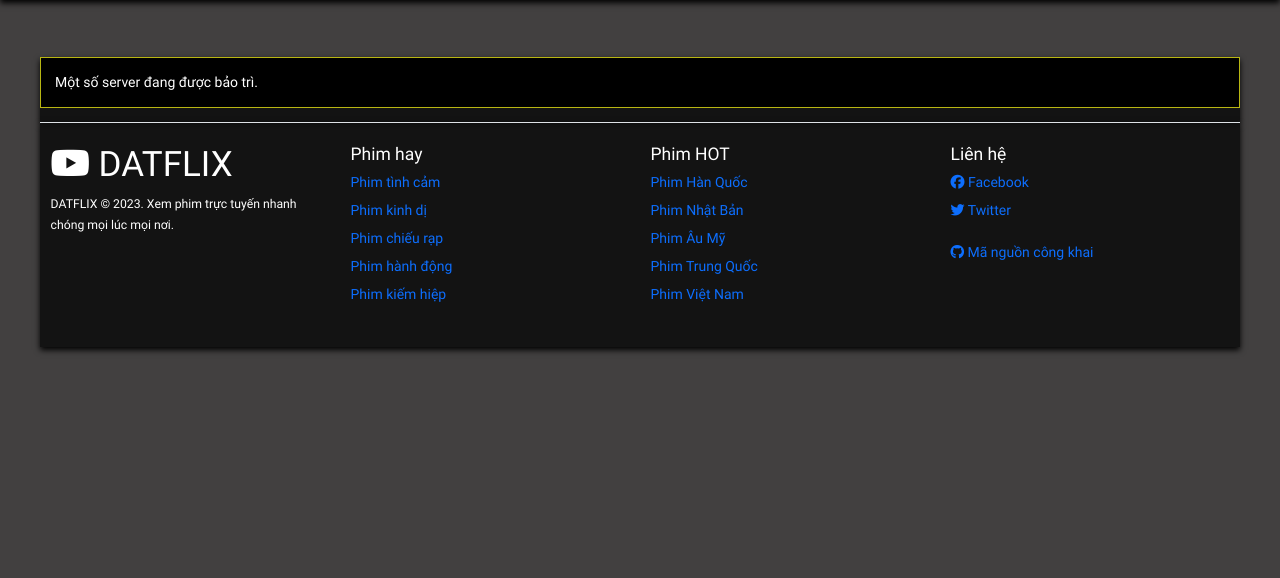
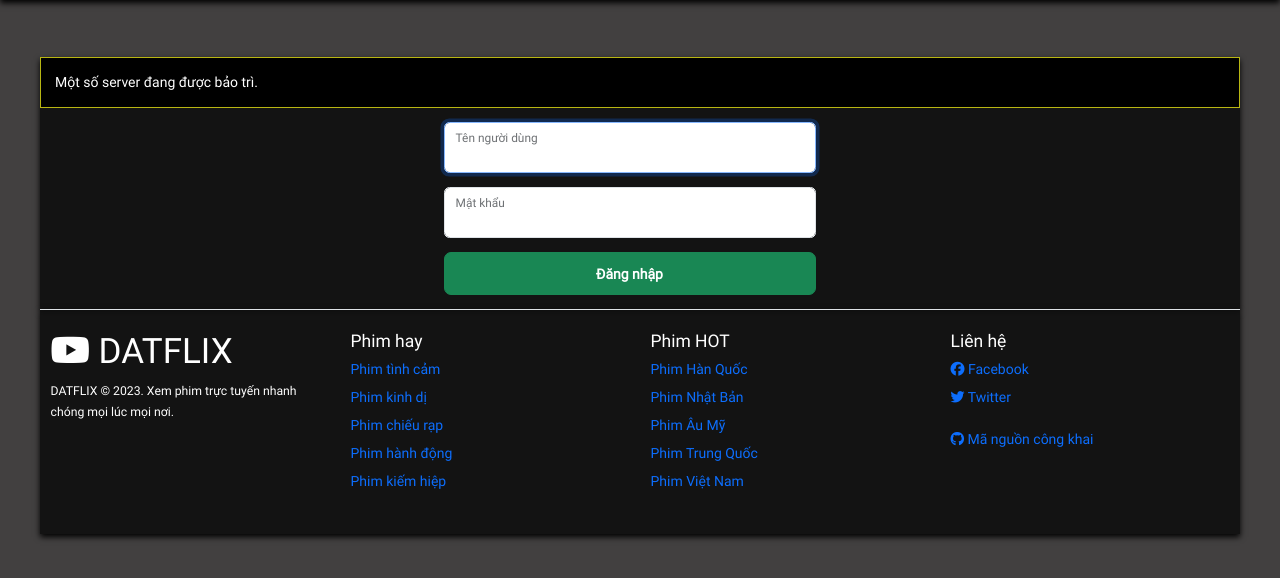
Before and after one commit to lvdat/datflix, a Vue app in the folder client/: page /admin/login in a window 1280 px wide. Shown: the top 578 px of the page. Built offline with nearby package versions, Linux system fonts and the light colour scheme.

Commit message:
login template

```diff
--- a/client/src/views/LoginView.vue
+++ b/client/src/views/LoginView.vue
@@ -1,3 +1,29 @@
 <template>
+    <div class="row justify-content-center">
+        <div class="col-md-4">
+            <form method="post" class="mb-3">
+                <div class="form-floating mb-3">
+                    <input type="text" class="form-control" id="floatingInput" autofocus="true" required />
+                    <label for="floatingInput">Tên người dùng</label>
+                </div>
+                <div class="form-floating mb-3">
+                    <input type="password" class="form-control" id="floatingPassword" required />
+                    <label for="floatingPassword">Mật khẩu</label>
+                </div>
+                <div class="d-grid gap-2">
+                    <button class="btn btn-lg btn-success" type="submit"><b>Đăng nhập</b></button>
+                </div>
+            </form>
+        </div>
+    </div>
+</template>
+<script>
+export default {
 
-</template>
+}
+</script>
+<style>
+button.btn {
+
+}
+</style>
```
